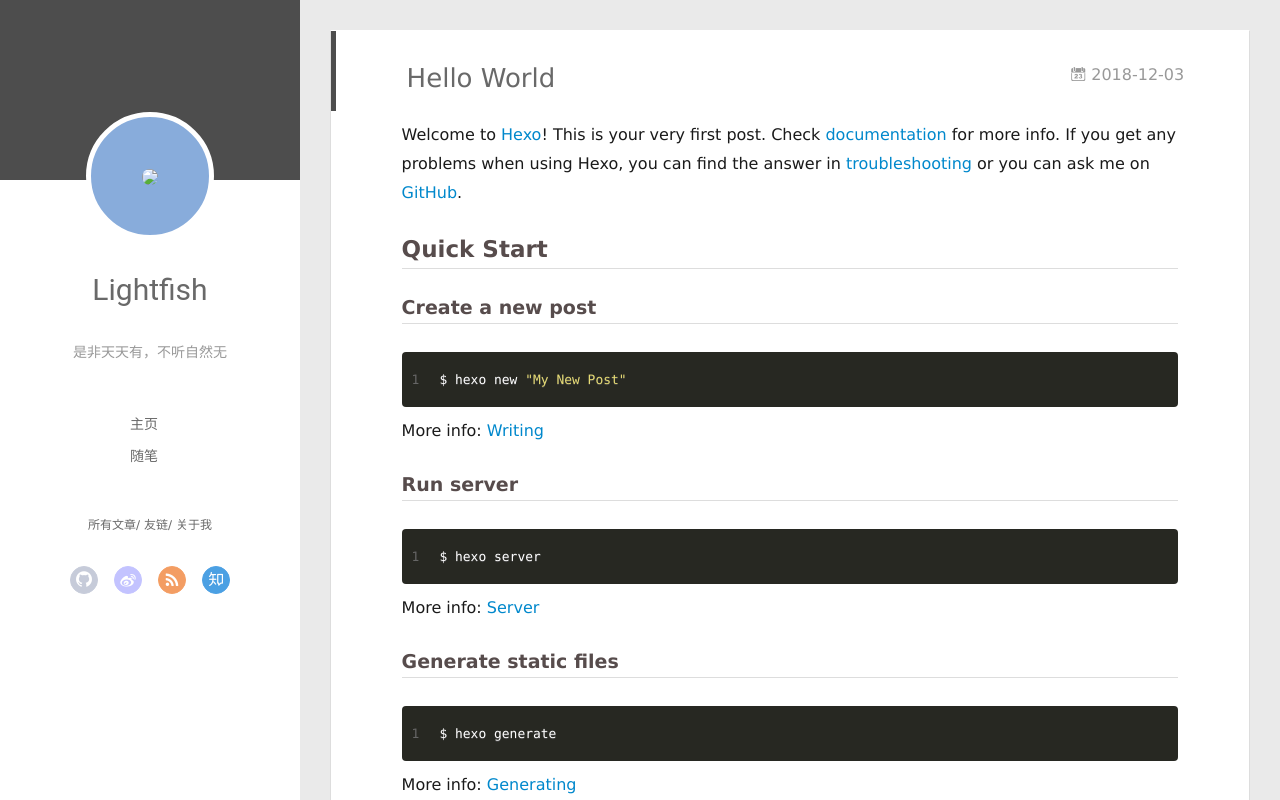
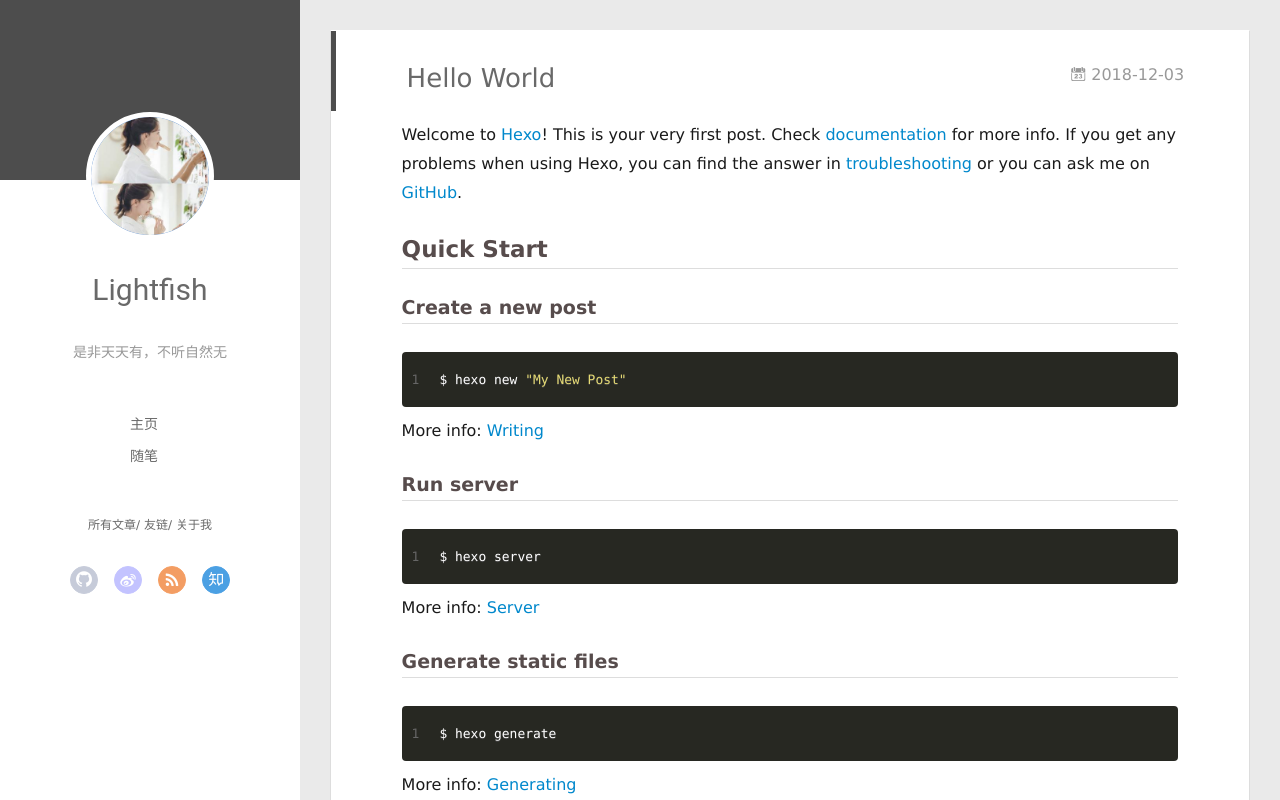
Before and after one commit to lightfisher/lightfisher.github.io, a plain HTML site: page 2018/12/03/hello-world/index.html in a window 1280 px wide. Drawn offline with Linux system fonts and the light colour scheme.

Commit message:
Site updated: 2018-12-04 20:30:42

```diff
--- a/2018/12/03/hello-world/index.html
+++ b/2018/12/03/hello-world/index.html
@@ -48,7 +48,7 @@
 <div class="intrude-less">
 	<header id="header" class="inner">
 		<a href="/" class="profilepic">
-			<img src="//" class="js-avatar">
+			<img src="/img/1.jpg" class="js-avatar">
 		</a>
 		<hgroup>
 		  <h1 class="header-author"><a href="/">Lightfish</a></h1>
```
Also changed, not shown: archives/2018/12/index.html (+1 -1 lines), archives/2018/index.html (+1 -1 lines), archives/index.html (+1 -1 lines), index.html (+1 -1 lines).
